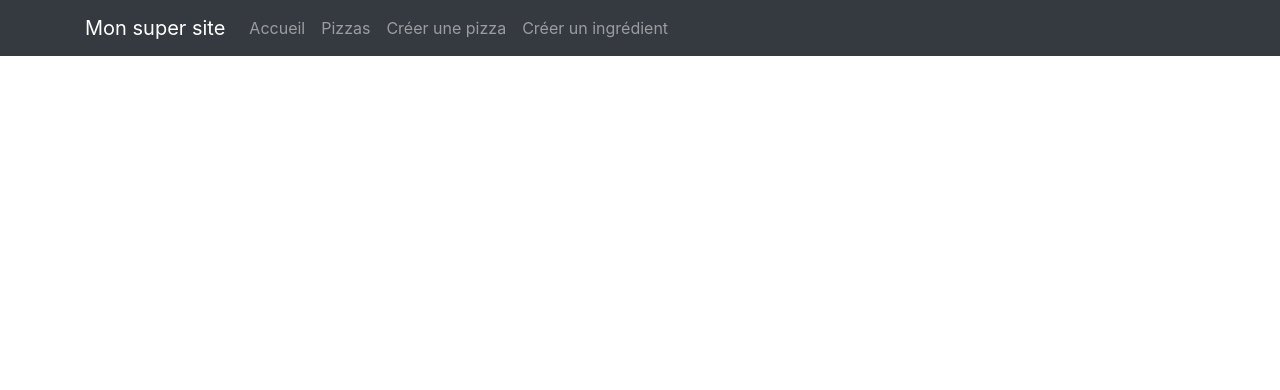
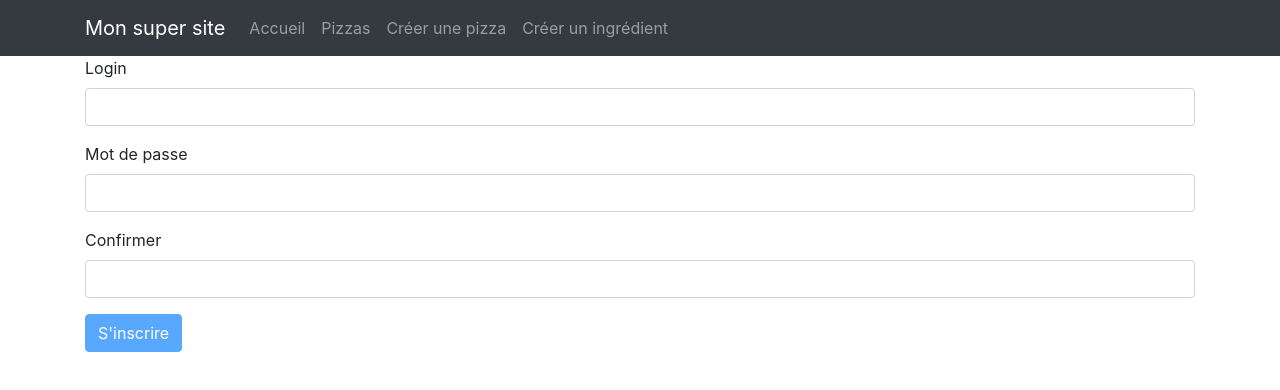
Before and after one commit to daw-2/angular, an Angular app: page /register in a window 1280 px wide. Before the commit this address led to /. Shown: the top 390 px of the page. Built offline with nearby package versions, Linux system fonts and the light colour scheme.

Commit message:
User form register

```diff
--- a/src/app/app-routing.module.ts
+++ b/src/app/app-routing.module.ts
@@ -8,6 +8,7 @@ import { PizzaFormComponent } from './pizza-form/pizza-form.component';
 import { FormsModule } from '@angular/forms';
 import { BrowserModule } from '@angular/platform-browser';
 import { IngredientFormComponent } from './ingredient-form/ingredient-form.component';
+import { RegisterFormComponent } from './register-form/register-form.component';
 
 @NgModule({
     imports: [
@@ -25,7 +26,8 @@ import { IngredientFormComponent } from './ingredient-form/ingredient-form.compo
             },
             { path: 'pizzas/create', component: PizzaFormComponent },
             { path: 'pizzas/:id', component: PizzaSingleComponent },
-            { path: 'ingredients/create', component: IngredientFormComponent }
+            { path: 'ingredients/create', component: IngredientFormComponent },
+            { path: 'register', component: RegisterFormComponent }
         ]),
         FormsModule,
         BrowserModule
--- a/src/app/app.module.ts
+++ b/src/app/app.module.ts
@@ -24,6 +24,7 @@ import { CardComponent } from './card/card.component';
 import { FakeApi } from './services/fake-api.service';
 import { AppRoutingModule } from './app-routing.module';
 import { IngredientFormComponent } from './ingredient-form/ingredient-form.component';
+import { RegisterFormComponent } from './register-form/register-form.component';
 
 @NgModule({
   declarations: [
@@ -44,7 +45,8 @@ import { IngredientFormComponent } from './ingredient-form/ingredient-form.compo
     ClearOnDbClickDirective,
     DropdownToggleDirective,
     CardComponent,
-    IngredientFormComponent
+    IngredientFormComponent,
+    RegisterFormComponent
   ],
   imports: [
     BrowserModule,
--- /dev/null
+++ b/src/app/register-form/register-form.component.html
@@ -0,0 +1,24 @@
+<form (ngSubmit)="register()" [formGroup]="userForm">
+    <div class="form-group">
+        <label for="username">Login</label>
+        <input type="text" id="username" name="username" formControlName="username" class="form-control"
+               [class.is-invalid]="userForm.get('username').dirty && userForm.get('username').hasError('required')">
+    </div>
+    <div formGroupName="passwordForm">
+        <div class="form-group">
+            <label for="password">Mot de passe</label>
+            <input type="password" id="password" name="password" formControlName="password" class="form-control"
+            [class.is-invalid]="passwordForm.get('password').dirty && passwordForm.get('password').hasError('required')">
+        </div>
+        <div class="form-group">
+            <label for="confirm">Confirmer</label>
+            <input type="password" id="confirm" name="confirm" formControlName="confirm" class="form-control"
+            [class.is-invalid]="passwordForm.get('confirm').dirty && passwordForm.get('confirm').hasError('required')">
+        </div>
+        <div *ngIf="passwordForm.dirty && passwordForm.hasError('notMatching')" class="text-danger mb-4">
+            Les mots de passe ne correspondent pas
+        </div>
+    </div>
+
+    <button class="btn btn-primary" [disabled]="!userForm.valid">S'inscrire</button>
+</form>
--- /dev/null
+++ b/src/app/register-form/register-form.component.ts
@@ -0,0 +1,47 @@
+import { Component, OnInit } from '@angular/core';
+import { User } from '../models/user.model';
+import { FormGroup, FormBuilder, Validators } from '@angular/forms';
+
+@Component({
+  selector: 'app-register-form',
+  templateUrl: './register-form.component.html',
+  styleUrls: ['./register-form.component.scss']
+})
+export class RegisterFormComponent implements OnInit {
+  user = new User();
+  userForm: FormGroup;
+  passwordForm: FormGroup;
+
+  constructor(private fb: FormBuilder) {
+    this.passwordForm = fb.group({
+      password: fb.control('', Validators.required),
+      confirm: fb.control('', Validators.required)
+    }, { validators: RegisterFormComponent.passwordMatch });
+
+    this.userForm = fb.group({
+      username: fb.control('', Validators.required),
+      passwordForm: this.passwordForm
+    });
+  }
+
+  register() {
+    this.user = {
+      username: this.userForm.get('username').value,
+      password: this.passwordForm.get('password').value,
+      age: 0
+    }
+
+    console.log(this.user);
+  }
+
+  static passwordMatch(group: FormGroup) {
+    let password = group.get('password').value;
+    let confirm = group.get('confirm').value;
+
+    return (password === confirm) ? null : { notMatching: true };
+  }
+
+  ngOnInit() {
+  }
+
+}
--- a/src/app/services/ingredient.service.ts
+++ b/src/app/services/ingredient.service.ts
@@ -19,7 +19,7 @@ export class IngredientService {
         );
     }
 
-    getIngredient(id: number): Observable<Ingredient> { }
+    //getIngredient(id: number): Observable<Ingredient> { }
 
     create(ingredient: Ingredient): Observable<Ingredient> {
         return this.http.post(`${this.url}ingredients`, ingredient).pipe(
@@ -27,7 +27,7 @@ export class IngredientService {
         );
     }
 
-    update(id: number): Observable<Ingredient> { }
+    //update(id: number): Observable<Ingredient> { }
 
     delete(id: number): Observable<Object> {
         return this.http.delete(`${this.url}ingredients/${id}`);
```
Also changed, not shown: src/app/models/user.model.ts (+8 -5 lines), src/app/register-form/register-form.component.scss (added), 1 other file (tests, documents, lock files or other folders).
